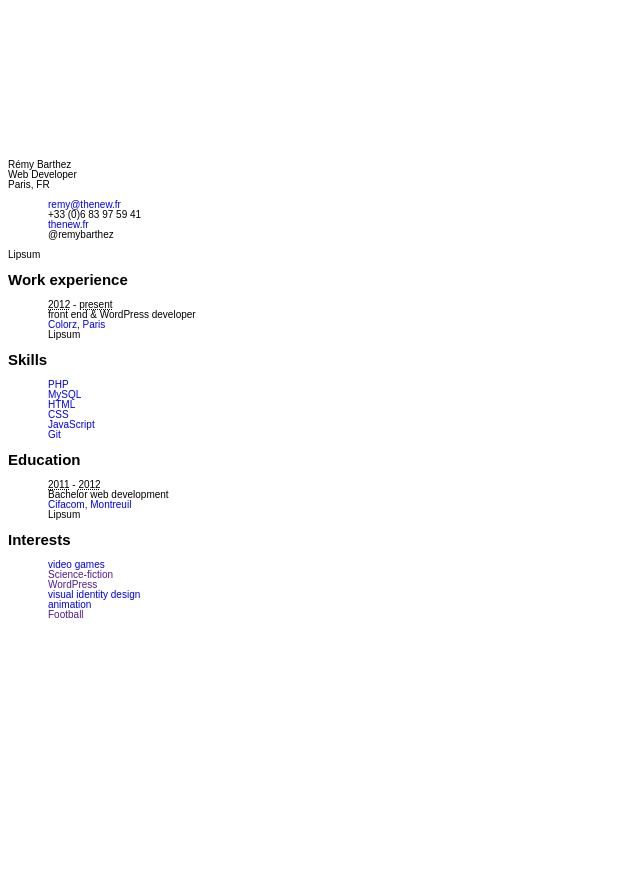
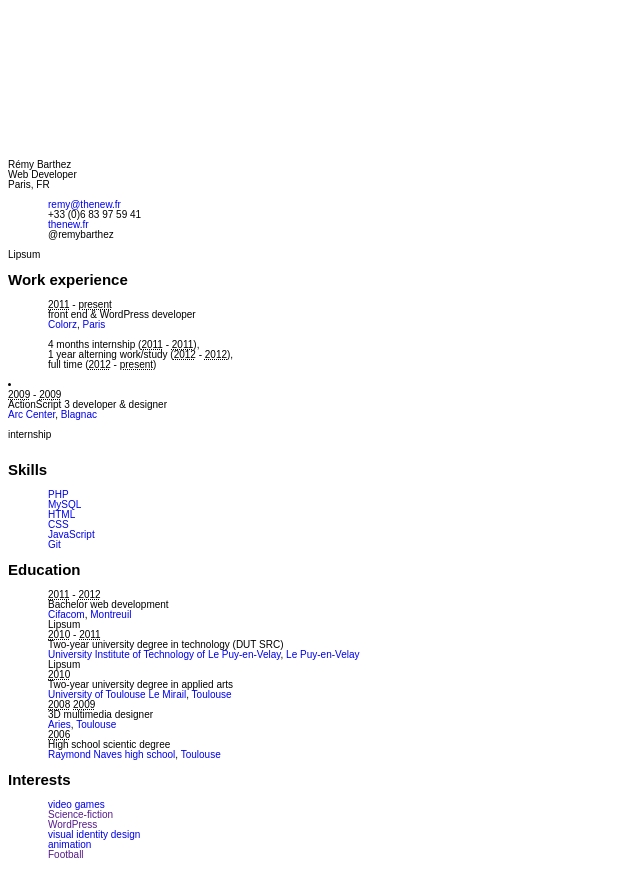
Before and after one commit to thenew/resume, a plain HTML site: page index.html in a window 1280 px wide. Shown: the whole page, without its empty margins (0-640 px from the left). Before the commit the page ends 800 px from the top, so only its background shows below. Drawn offline with Linux system fonts and the light colour scheme.

Commit message:
add stuffs

```diff
--- a/index.html
+++ b/index.html
@@ -93,13 +93,32 @@ body {
                 <ol class="vcalendar">
                     <li class="experience vevent vcard">
                         <div class="dates">
-                            <abbr class="dtstart" title="2012-10-08">2012</abbr> -
+                            <abbr class="dtstart" title="2011-04-01">2011</abbr> -
                             <abbr class="dtend" title="">present</abbr>
                         </div>
                         <div class="information">
                             <div class="title summary">front end & WordPress developer</div>
                             <div class="org summary"><a href="http://www.colorz.fr">Colorz</a>, <a href="http://www.openstreetmap.org/?mlat=48.85081&mlon=2.38643#map=19/48.85081/2.38643">Paris</a></div>
-                            <div class="description">Lipsum</div>
+                            <p class="description">
+                                4 months internship (<abbr class="dtstart" title="2011-04-01">2011</abbr> - <abbr class="dtend" title="2011-06-30">2011</abbr>), <br />
+                                1 year alterning work/study (<abbr class="dtstart" title="2012-01-02">2012</abbr> - <abbr class="dtend" title="2012-10-08">2012</abbr>), <br />
+                                full time (<abbr class="dtstart" title="2012-10-08">2012</abbr> - <abbr class="dtend" title="">present</abbr>)
+                            </p>
+                            </div>
+                        </div>
+                    </li>
+                    <li class="experience vevent vcard">
+                        <div class="dates">
+                            <abbr class="dtstart" title="2009-06-01">2009</abbr> -
+                            <abbr class="dtend" title="2009-08-30">2009</abbr>
+                        </div>
+                        <div class="information">
+                            <div class="title summary">ActionScript 3 developer & designer</div>
+                            <div class="org summary"><a href="http://www.arc-center.com">Arc Center</a>, <a href="http://www.openstreetmap.org/?mlat=43.64827&mlon=1.38002#map=18/43.64827/1.38002">Blagnac</a></div>
+                            <p class="description">
+                                internship
+                            </p>
+                            </div>
                         </div>
                     </li>
                 </ol>
@@ -127,8 +146,49 @@ body {
                         </div>
                         <div class="information">
                             <div class="title summary"><span class="degree">Bachelor</span> <span class="major">web development</span></div>
-                            <div class="org summary"><a href="http://www.cifacom.com/ecole-web/bachelor-developpeur-web">Cifacom, <a href="http://www.openstreetmap.org/?mlat=48.85182&mlon=2.42026#map=19/48.85182/2.42026">Montreuil</a></a></div>
+                            <div class="org summary"><a href="http://www.cifacom.com/ecole-web/bachelor-developpeur-web">Cifacom</a>, <a href="http://www.openstreetmap.org/?mlat=48.85182&mlon=2.42026#map=19/48.85182/2.42026">Montreuil</a></div>
                             <div class="description">Lipsum</div>
+                        </div>
+                    </li>
+                    <li class="education vevent vcard">
+                        <div class="dates">
+                            <abbr class="dtstart" title="2010-09-06">2010</abbr> -
+                            <abbr class="dtend" title="2011-04-01">2011</abbr>
+                        </div>
+                        <div class="information">
+                            <div class="title summary"><span class="degree">Two-year university degree</span> <span class="major">in technology (DUT SRC)</span></div>
+                            <div class="org summary"><a href="http://www.iut.u-clermont1.fr">University Institute of Technology of Le Puy-en-Velay</a>, <a href="http://www.openstreetmap.org/?mlat=45.03992&mlon=3.88075#map=17/45.03992/3.88075">Le Puy-en-Velay</a></div>
+                            <div class="description">Lipsum</div>
+                        </div>
+                    </li>
+                    <li class="education vevent vcard">
+                        <div class="dates">
+                            <!--<abbr class="dtstart" title="2011-09-01">2011</abbr> -->
+                            <abbr class="dtend" title="2010-06-01">2010</abbr>
+                        </div>
+                        <div class="information">
+                            <div class="title summary"><span class="degree">Two-year university degree</span> <span class="major">in applied arts</span></div>
+                            <div class="org summary"><a href="http://www.univ-tlse2.fr">University of Toulouse Le Mirail</a>, <a href="http://www.openstreetmap.org/?mlat=43.57794&mlon=1.40152#map=17/43.57794/1.40152">Toulouse</a></div>
+                        </div>
+                    </li>
+                    <li class="education vevent vcard">
+                        <div class="dates">
+                            <abbr class="dtstart" title="2011-09-01">2008</abbr>
+                            <abbr class="dtend" title="2009-06-01">2009</abbr>
+                        </div>
+                        <div class="information">
+                            <div class="title summary"><span class="major">3D multimedia designer</span></div>
+                            <div class="org summary"><a href="http://www.ecolearies.fr">Aries</a>, <a href="http://www.openstreetmap.org/?mlat=43.61451&mlon=1.41030#map=19/43.61451/1.41030">Toulouse</a></div>
+                        </div>
+                    </li>
+                    <li class="education vevent vcard">
+                        <div class="dates">
+                            <!--<abbr class="dtstart" title="2011-09-01">2011</abbr> -->
+                            <abbr class="dtend" title="2006-06-01">2006</abbr>
+                        </div>
+                        <div class="information">
+                            <div class="title summary"><span class="degree">High school scientic degree</span></div>
+                            <div class="org summary"><a href="http://raymond-naves.entmip.fr">Raymond Naves high school</a>, <a href="http://www.openstreetmap.org/?mlat=43.63812&mlon=1.46169#map=17/43.63812/1.46169">Toulouse</a></div>
                         </div>
                     </li>
                 </ol>
```
